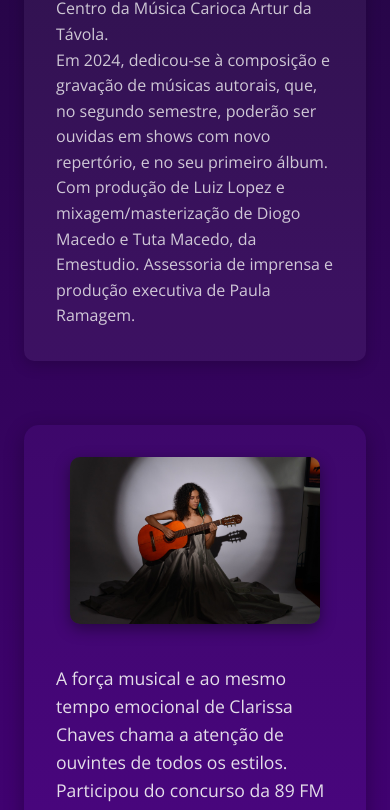
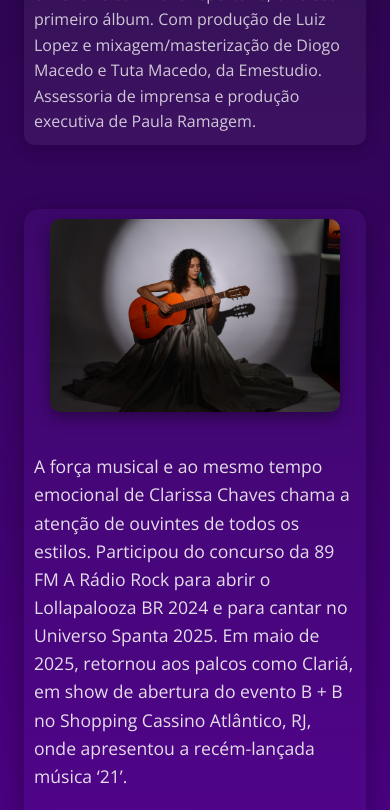
Before and after one commit to mattleandro/Claria_landing_page, a React (Create React App) app: page / in a window 390 px wide. Shown: the part 3421-4231 px from the top of the page. Built offline with nearby package versions, Linux system fonts and the light colour scheme.

Commit message:
ajustes finais2

```diff
--- a/src/components/Music/Music.module.css
+++ b/src/components/Music/Music.module.css
@@ -36,7 +36,7 @@
 
 .music-item {
     background-color: rgba(255, 255, 255, 0.05);
-    padding: 2rem;
+    padding: 10px;
     border-radius: 10px;
     box-shadow: 0 4px 15px rgba(0, 0, 0, 0.2);
     transition: transform 0.3s ease;
@@ -155,8 +155,9 @@
     }
 
     .highlight-music {
-        padding: 2rem;
+        padding: 10px
     }
+
 
     .highlight-music img {
         width: 90%;
--- a/src/components/Theater/Theater.module.css
+++ b/src/components/Theater/Theater.module.css
@@ -34,9 +34,9 @@
     margin-bottom: 4rem;
 }
 
-.music-item { /* Reutiliza o estilo de item da seção de música */
+.music-item {
     background-color: rgba(255, 255, 255, 0.05);
-    padding: 2rem;
+    padding: 10px;
     border-radius: 10px;
     box-shadow: 0 4px 15px rgba(0, 0, 0, 0.2);
     transition: transform 0.3s ease;
--- a/src/in18n.js
+++ b/src/in18n.js
@@ -63,7 +63,7 @@ const resources = {
       "contactNameLabel": "Nome",
       "contactEmailLabel": "Email",
       "contactMessageLabel": "Mensagem",
-      "contactMessagePlaceholder": "Olá, gostaria de fazer uma parceria (mensagem exemplo)",
+      "contactMessagePlaceholder": "Olá, gostaria de fazer uma parceria",
       "contactSubmitButton": "Enviar Mensagem",
       "contactFormSuccess": "Mensagem enviada com sucesso!",
       "contactFollowUs": "Siga Clariá nas redes sociais",
@@ -148,7 +148,7 @@ const resources = {
       "contactNameLabel": "Name",
       "contactEmailLabel": "Email",
       "contactMessageLabel": "Message",
-      "contactMessagePlaceholder": "Hello, I would like to propose a partnership (example message)",
+      "contactMessagePlaceholder": "Hello, I would like to propose a partnership",
       "contactSubmitButton": "Send Message",
       "contactFormSuccess": "Message sent successfully!",
       "contactFollowUs": "Follow Clariá on social media",
```
